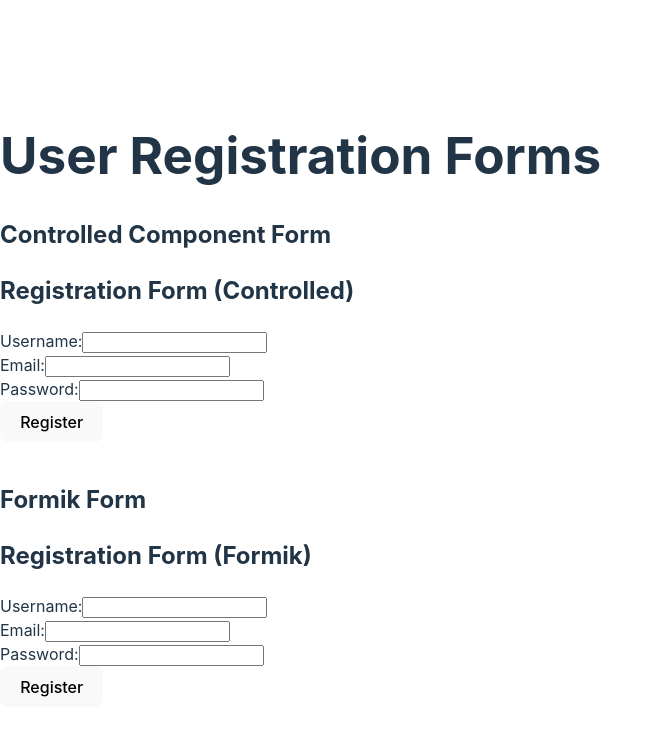
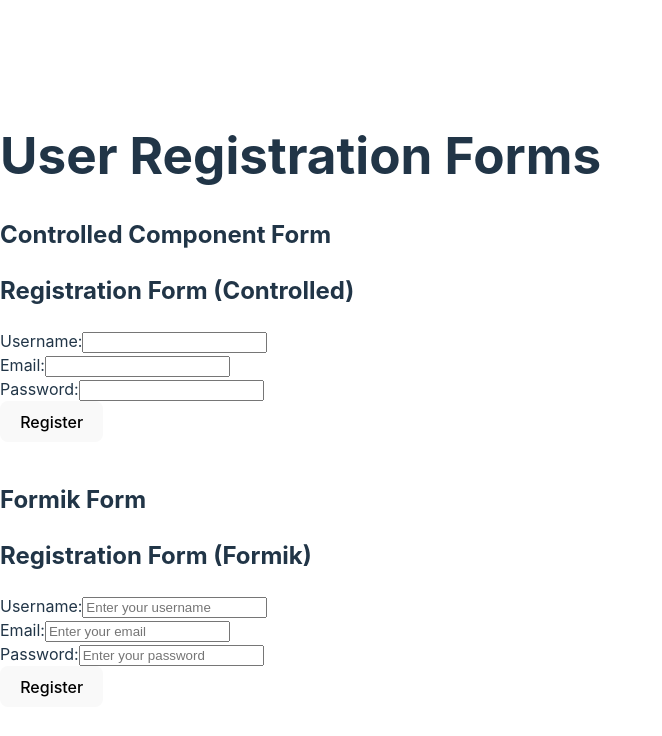
Before and after one commit to KabeloMohlabeng03/alx-fe-reactjs, a React (Vite) app in the folder form-handling-react/: page / in a window 1280 px wide. Shown: the top 736 px of the page, without its empty margins (0-662 px from the left). Built offline with nearby package versions, Linux system fonts and the light colour scheme.

Commit message:
change mistakes for the second time

```diff
--- a/form-handling-react/src/components/formikForm.js
+++ b/form-handling-react/src/components/formikForm.js
@@ -1,15 +1,16 @@
 import React from "react";
-import { useFormik } from "formik";
+import { Formik, Form, Field, ErrorMessage } from "formik";
 import * as Yup from "yup";
 
-const formikForm = () => {
-  const formik = useFormik({
-    initialValues: {
+const FormikForm = () => {
+  const initialValues = {
     username: "",
     email: "",
     password: "",
-    },
-    validationSchema: Yup.object({
+  };
+
+
+  const validationSchema = Yup.object({
     username: Yup.string().required("Username is required"),
     email: Yup.string()
       .email("Invalid email address")
@@ -17,61 +18,66 @@ const formikForm = () => {
     password: Yup.string()
       .min(6, "Password must be at least 6 characters")
       .required("Password is required"),
-    }),
-    onSubmit: (values) => {
-      console.log("Form Submitted", values);
-      // Mock API call here
-    },
   });
 
+
+  const handleSubmit = (values) => {
+    console.log("Form Submitted", values);
+  };
+
   return (
-    <form onSubmit={formik.handleSubmit}>
+    <Formik
+      initialValues={initialValues}
+      validationSchema={validationSchema}
+      onSubmit={handleSubmit}
+    >
+      {() => (
+        <Form>
           <h2>Registration Form (Formik)</h2>
+
+
           <div>
             <label htmlFor="username">Username:</label>
-        <input
+            <Field
+              type="text"
               id="username"
               name="username"
-          type="text"
-          onChange={formik.handleChange}
-          onBlur={formik.handleBlur}
-          value={formik.values.username}
+              placeholder="Enter your username"
             />
-        {formik.touched.username && formik.errors.username ? (
-          <div style={{ color: "red" }}>{formik.errors.username}</div>
-        ) : null}
+
+            <ErrorMessage name="username" component="div" style={{ color: "red" }} />
           </div>
+
           <div>
             <label htmlFor="email">Email:</label>
-        <input
+            <Field
+              type="email"
               id="email"
               name="email"
-          type="email"
-          onChange={formik.handleChange}
-          onBlur={formik.handleBlur}
-          value={formik.values.email}
+              placeholder="Enter your email"
             />
-        {formik.touched.email && formik.errors.email ? (
-          <div style={{ color: "red" }}>{formik.errors.email}</div>
-        ) : null}
+
+            <ErrorMessage name="email" component="div" style={{ color: "red" }} />
           </div>
+
+
           <div>
             <label htmlFor="password">Password:</label>
-        <input
+            <Field
+              type="password"
               id="password"
               name="password"
-          type="password"
-          onChange={formik.handleChange}
-          onBlur={formik.handleBlur}
-          value={formik.values.password}
+              placeholder="Enter your password"
             />
-        {formik.touched.password && formik.errors.password ? (
-          <div style={{ color: "red" }}>{formik.errors.password}</div>
-        ) : null}
+
+            <ErrorMessage name="password" component="div" style={{ color: "red" }} />
           </div>
+
           <button type="submit">Register</button>
-    </form>
+        </Form>
+      )}
+    </Formik>
   );
 };
 
-export default formikForm;
+export default FormikForm;
```
Lines whose indentation alone changed are shown as unchanged.
